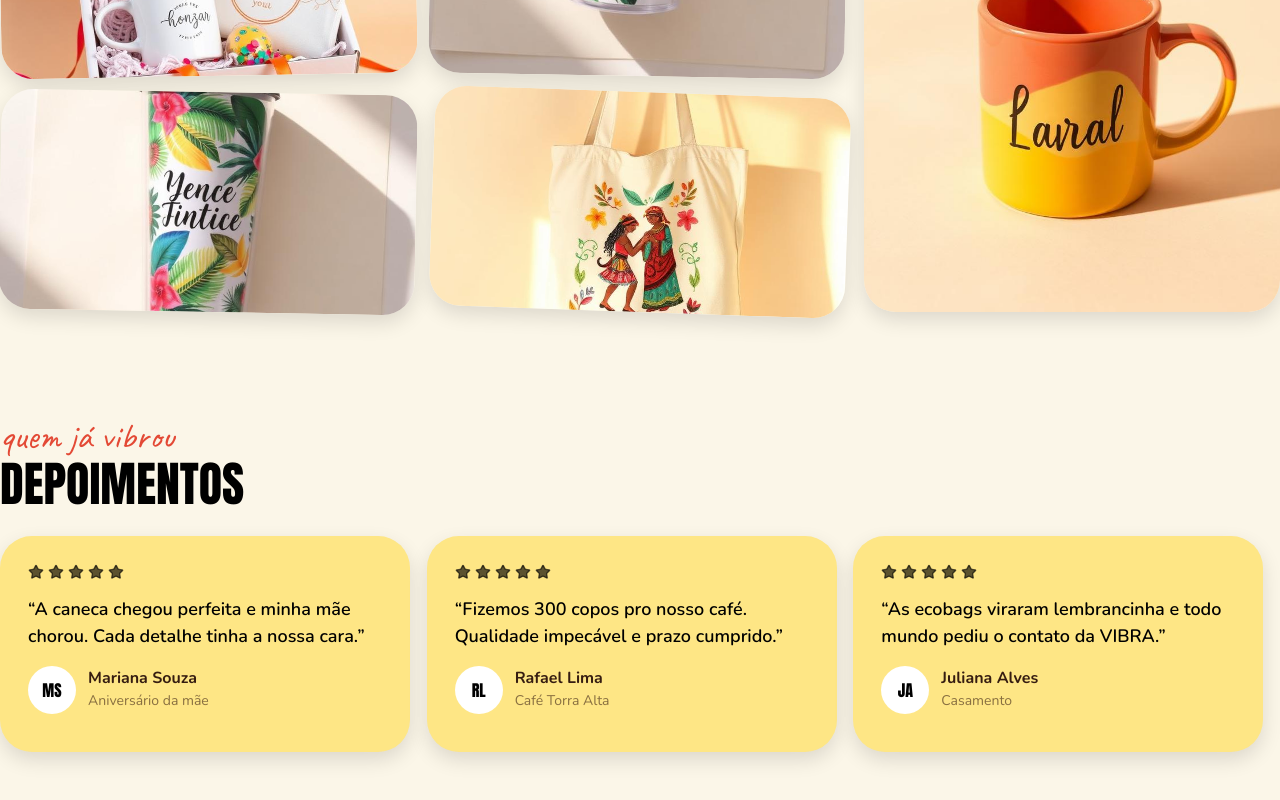
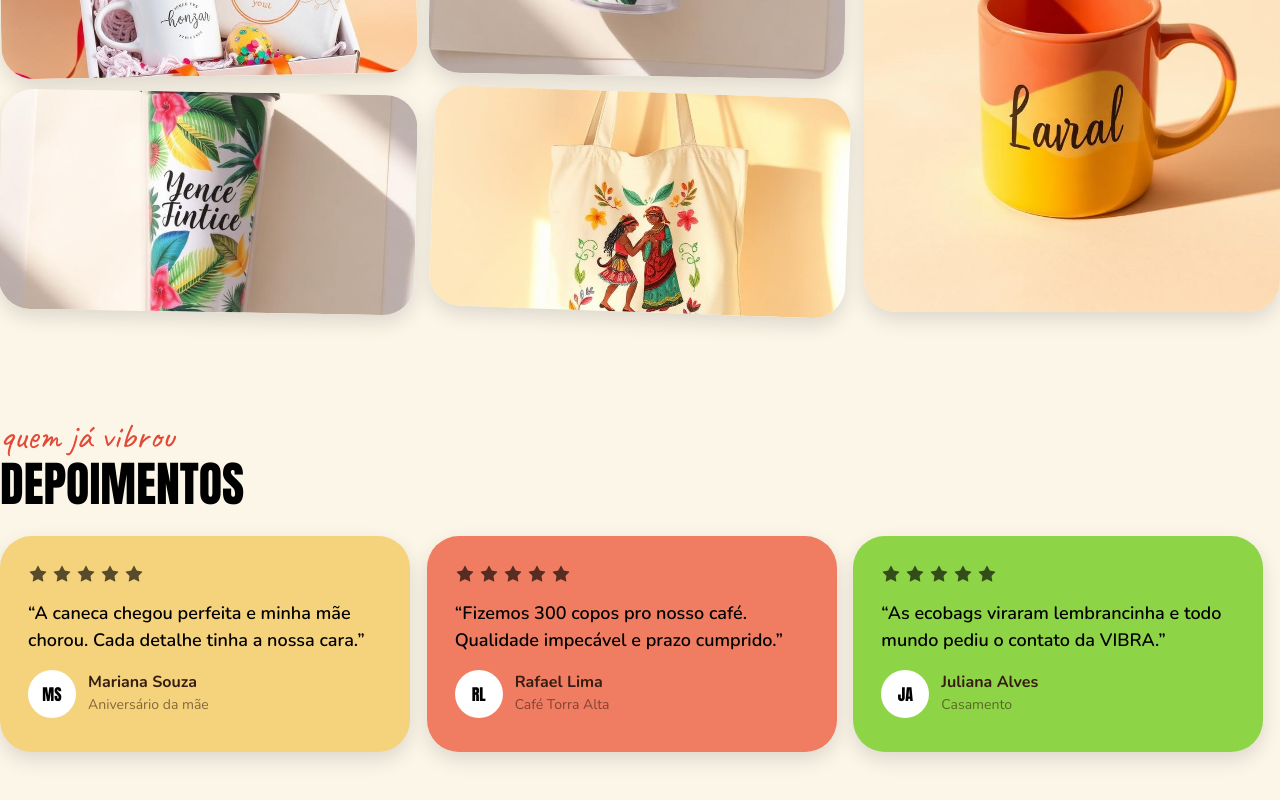
Before and after one commit to jacksoncroque/vibra, a React (Vite) app: page / in a window 1280 px wide. Shown: the part 2406-3206 px from the top of the page. Built offline with nearby package versions, Linux system fonts and the light colour scheme.

Commit message:
Finalização componente Depoiments

```diff
--- a/src/components/Depoiments/Depoiments.jsx
+++ b/src/components/Depoiments/Depoiments.jsx
@@ -15,13 +15,14 @@ const Depoiments = () => {
           {data.map((item) => (
             <blockquote
               key={item.id}
-              className="w-102.5 h-54 bg-amber-200 flex flex-col rounded-4xl p-7 gap-4 shadow-[0_8px_20px_rgba(0,0,0,0.12)]"
+              style={{ backgroundColor: item.color }}
+              className={`w-102.5 h-54 flex flex-col rounded-4xl p-7 gap-4 shadow-[0_8px_20px_rgba(0,0,0,0.12)]`}
             >
               <div className="flex gap-1">
                 {[...Array(5)].map((_, index) => (
                   <span>
                     {
-                      <item.icon className="fill-[#000000a4] text-[#000000a4] size-4" />
+                      <item.icon className="fill-[#000000a4] stroke-0 size-5" />
                     }
                   </span>
                 ))}
--- a/src/components/Depoiments/data.js
+++ b/src/components/Depoiments/data.js
@@ -9,6 +9,7 @@ const data = [
     author: "Mariana Souza",
     event: "Aniversário da mãe",
     label: "MS",
+    color: "#f4d37c",
   },
   {
     id: 2,
@@ -18,6 +19,7 @@ const data = [
     author: "Rafael Lima",
     event: "Café Torra Alta",
     label: "RL",
+    color: "#f07c62",
   },
   {
     id: 3,
@@ -27,6 +29,7 @@ const data = [
     author: "Juliana Alves",
     event: "Casamento",
     label: "JA",
+    color: "#8ed447",
   },
 ];
 
```
